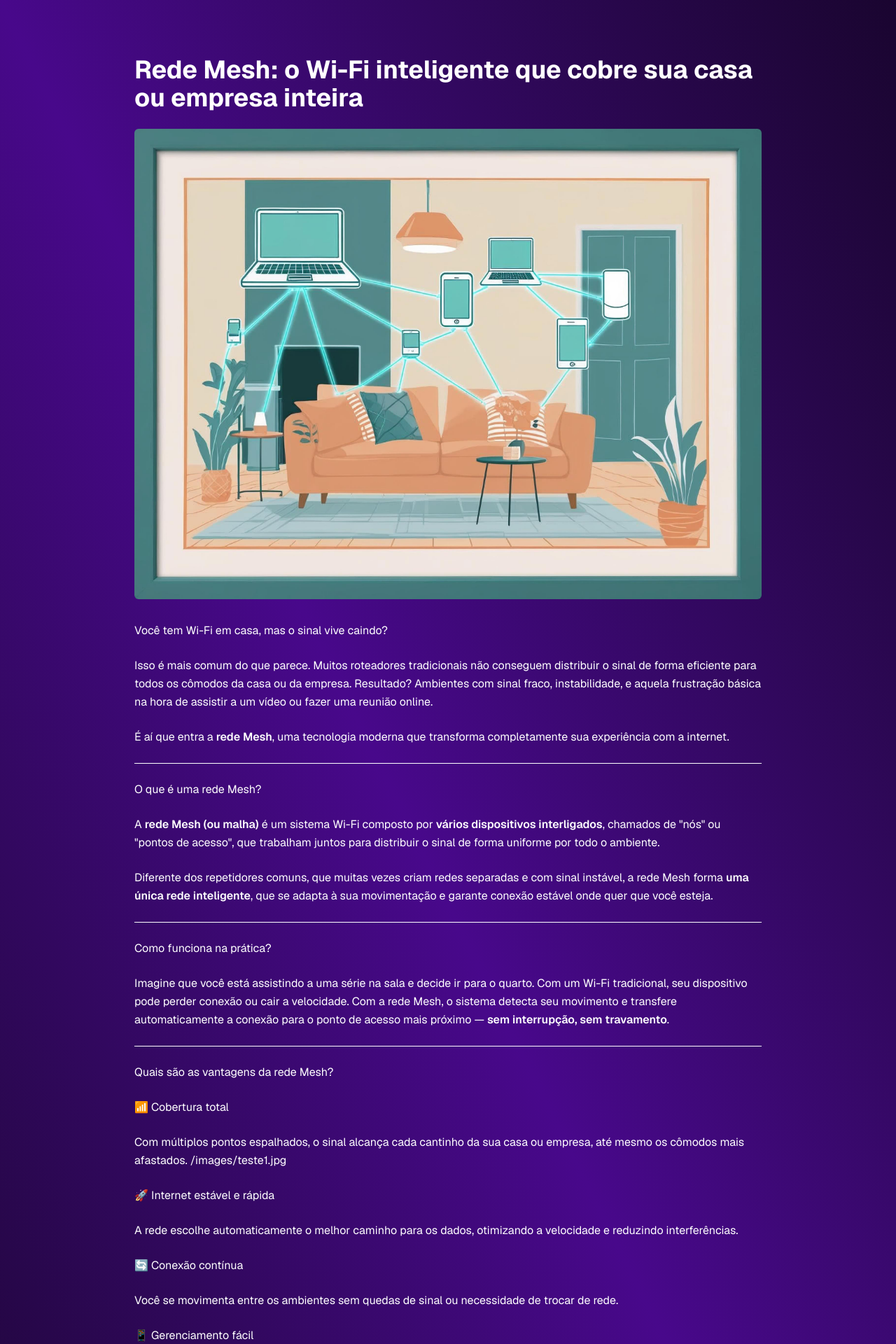
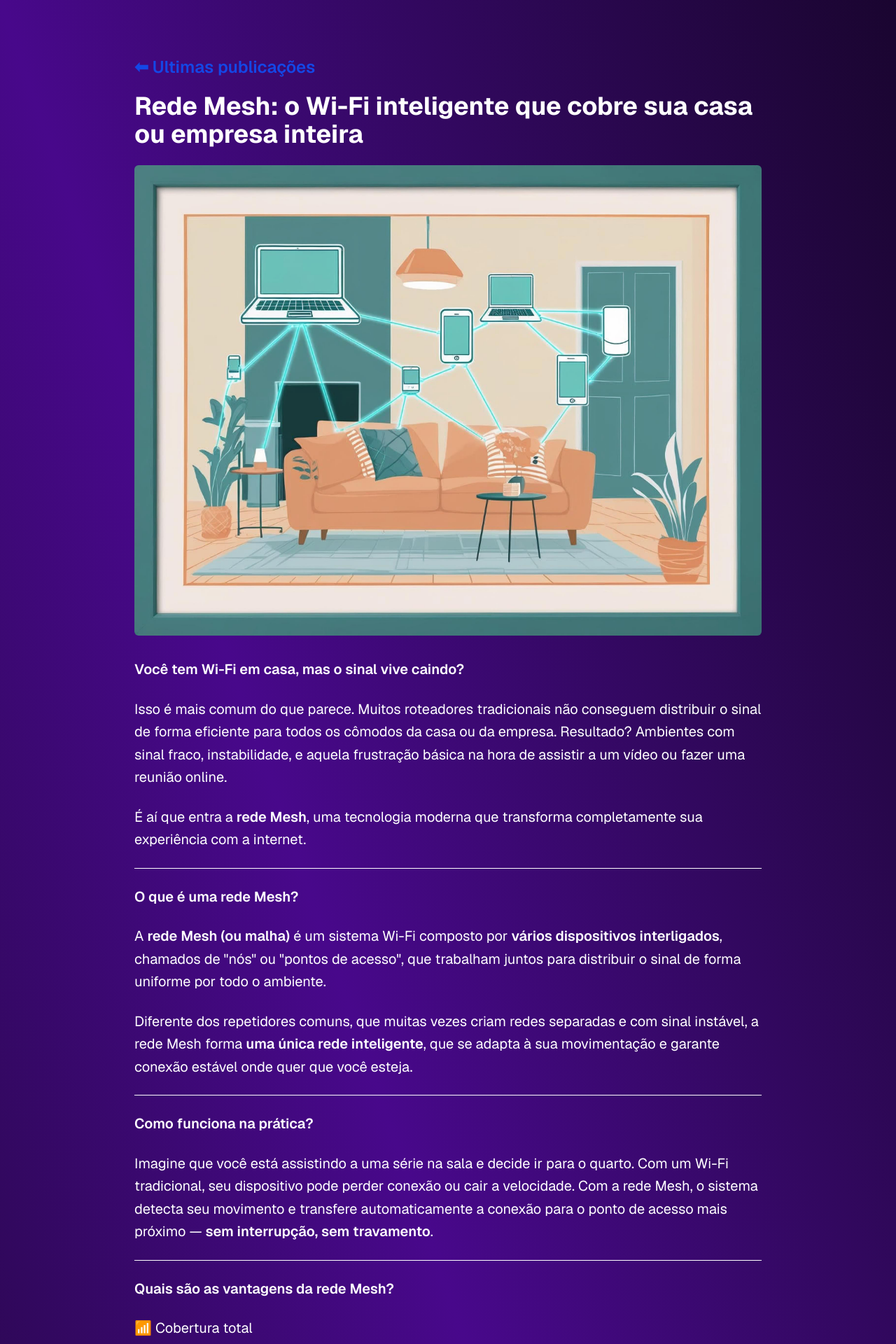
Before and after one commit to velfibra/protoBlog, a Next.js app: page /blog/post-1 in a window 1280 px wide. Shown: the top 1920 px of the page at 70% size. Built offline with nearby package versions, Linux system fonts and the light colour scheme.

Commit message:
add: links in post

```diff
--- a/posts/post-1.md
+++ b/posts/post-1.md
@@ -4,7 +4,7 @@ excerpt: "Cansado de ficar sem sinal em alguns cômodos? Descubra como a rede Me
 image: "/exemplifique a rede mesh em uma imagem com uma casa.jpg"
 ---
 
-## Você tem Wi-Fi em casa, mas o sinal vive caindo?
+## **Você tem Wi-Fi em casa, mas o sinal vive caindo?**
 
 Isso é mais comum do que parece. Muitos roteadores tradicionais não conseguem distribuir o sinal de forma eficiente para todos os cômodos da casa ou da empresa. Resultado? Ambientes com sinal fraco, instabilidade, e aquela frustração básica na hora de assistir a um vídeo ou fazer uma reunião online.
 
@@ -12,7 +12,7 @@ Isso é mais comum do que parece. Muitos roteadores tradicionais não conseguem
 
 ---
 
-## O que é uma rede Mesh?
+## **O que é uma rede Mesh?**
 
 A **rede Mesh (ou malha)** é um sistema Wi-Fi composto por **vários dispositivos interligados**, chamados de "nós" ou "pontos de acesso", que trabalham juntos para distribuir o sinal de forma uniforme por todo o ambiente.
 
@@ -20,18 +20,17 @@ Diferente dos repetidores comuns, que muitas vezes criam redes separadas e com s
 
 ---
 
-## Como funciona na prática?
+## **Como funciona na prática?**
 
 Imagine que você está assistindo a uma série na sala e decide ir para o quarto. Com um Wi-Fi tradicional, seu dispositivo pode perder conexão ou cair a velocidade. Com a rede Mesh, o sistema detecta seu movimento e transfere automaticamente a conexão para o ponto de acesso mais próximo — **sem interrupção, sem travamento**.
 
 ---
 
-## Quais são as vantagens da rede Mesh?
+## **Quais são as vantagens da rede Mesh?**
 
 ### 📶 Cobertura total
 
 Com múltiplos pontos espalhados, o sinal alcança cada cantinho da sua casa ou empresa, até mesmo os cômodos mais afastados.
-/images/teste1.jpg
 
 ### 🚀 Internet estável e rápida
 
@@ -47,7 +46,7 @@ Sistemas Mesh modernos vêm com aplicativos intuitivos para controle da rede, ve
 
 ---
 
-## Para quem é indicada a rede Mesh?
+## **Para quem é indicada a rede Mesh?**
 
 - Casas grandes ou com vários andares;
 - Empresas com muitos ambientes;
@@ -57,7 +56,22 @@ Sistemas Mesh modernos vêm com aplicativos intuitivos para controle da rede, ve
 
 ---
 
-## Velfibra instala rede Mesh pra você! 💡
+## **O que dizem os especialistas sobre redes Mesh?**
+
+A tecnologia de rede Mesh é baseada em uma topologia em malha (mesh topology), onde múltiplos dispositivos trabalham de forma colaborativa para expandir e fortalecer o sinal Wi-Fi. Cada ponto de acesso (ou “nó”) atua como um retransmissor, criando rotas alternativas para os dados e melhorando a cobertura e estabilidade da conexão.
+
+Segundo o [IEEE](https://ieeexplore.ieee.org/document/6883531), essa abordagem permite uma rede mais resiliente e adaptável, especialmente útil em ambientes com barreiras físicas ou múltiplos usuários simultâneos.
+
+A empresa Cisco, referência global em redes, destaca que as redes Mesh são ideais para “ambientes que exigem escalabilidade, alta densidade de dispositivos e roaming contínuo sem interrupções” ([Cisco Networking Solutions](https://www.cisco.com/c/en/us/products/wireless/what-is-a-mesh-network.html)).
+
+Já a TP-Link, fabricante de roteadores Mesh amplamente usados no Brasil, afirma que:
+
+“Ao contrário dos roteadores tradicionais com alcance limitado, o sistema Mesh proporciona Wi-Fi contínuo, mesmo em ambientes grandes ou com vários andares.”
+Fonte: [TP-Link Brasil – O que é Wi-Fi Mesh](https://www.tp-link.com/br/explanation/mesh-wifi/)
+
+---
+
+## **Velfibra instala rede Mesh pra você! 💡**
 
 Aqui na **Velfibra**, oferecemos soluções de rede Mesh personalizadas, de acordo com o tamanho e as necessidades do seu espaço. Nossa equipe faz toda a análise, instalação e configuração, deixando sua internet turbinada e funcionando do jeito que você merece.
 
--- a/src/app/blog/[slug]/page.js
+++ b/src/app/blog/[slug]/page.js
@@ -1,6 +1,7 @@
 import { getPostBySlug, getAllPosts } from "@/app/Lib/post";
 import { notFound } from "next/navigation";
 import Image from "next/image";
+import Link from "next/link";
 
 // Geração dos parâmetros estáticos - agora é uma Promise corretamente resolvida
 export async function generateStaticParams() {
@@ -23,7 +24,15 @@ export default async function PostPage({ params }) {
   return (
     <main className="bg-gradient-to-bl from-[#1A0530] via-[#48088b] to-[#1A0530] min-h-screen flex flex-col items-center justify-start p-8 pb-20 sm:p-20 font-[family-name:var(--font-geist-sans)] overflow-x-hidden">
       <article className="max-w-4xl w-full text-white">
-        <h1 className="text-4xl font-bold mb-6 text-white">{post.title}</h1>
+        <Link
+          className="text-blue-700 p-5 text-2xl font-semibold -ml-5"
+          href="/"
+        >
+          ⬅ Ultimas publicações
+        </Link>
+        <h1 className="text-4xl font-bold mb-6 text-white mt-5">
+          {post.title}
+        </h1>
         <Image
           src={post.image}
           alt={post.title}
@@ -32,7 +41,7 @@ export default async function PostPage({ params }) {
           className="rounded-md mb-8 w-full h-auto object-cover"
         />
         <div
-          className="space-y-6 leading-relaxed [&_a]:text-blue-400 [&_a:hover]:underline [&_strong]:font-semibold"
+          className="space-y-6 leading-relaxed [&_a]:text-blue-400 [&_a:hover]:underline [&_strong]:font-semibold text-xl"
           dangerouslySetInnerHTML={{ __html: content }}
         />
       </article>
```
